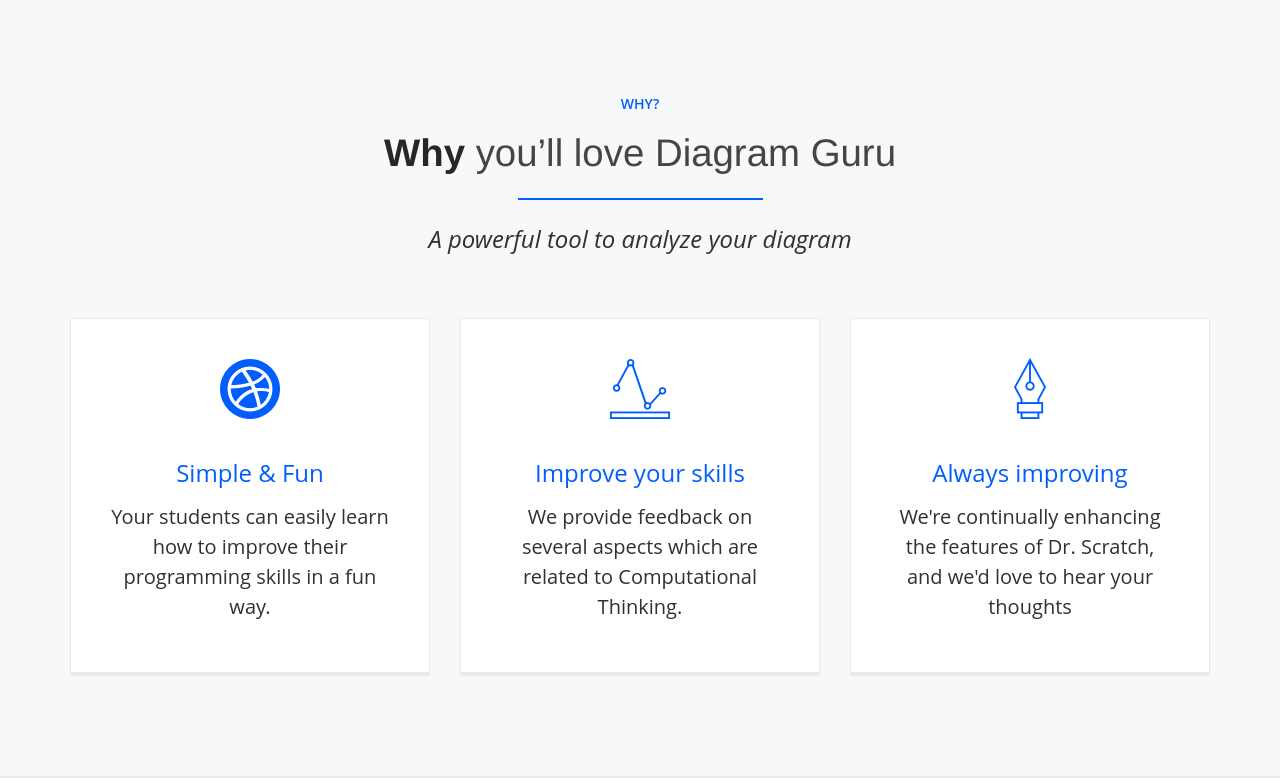
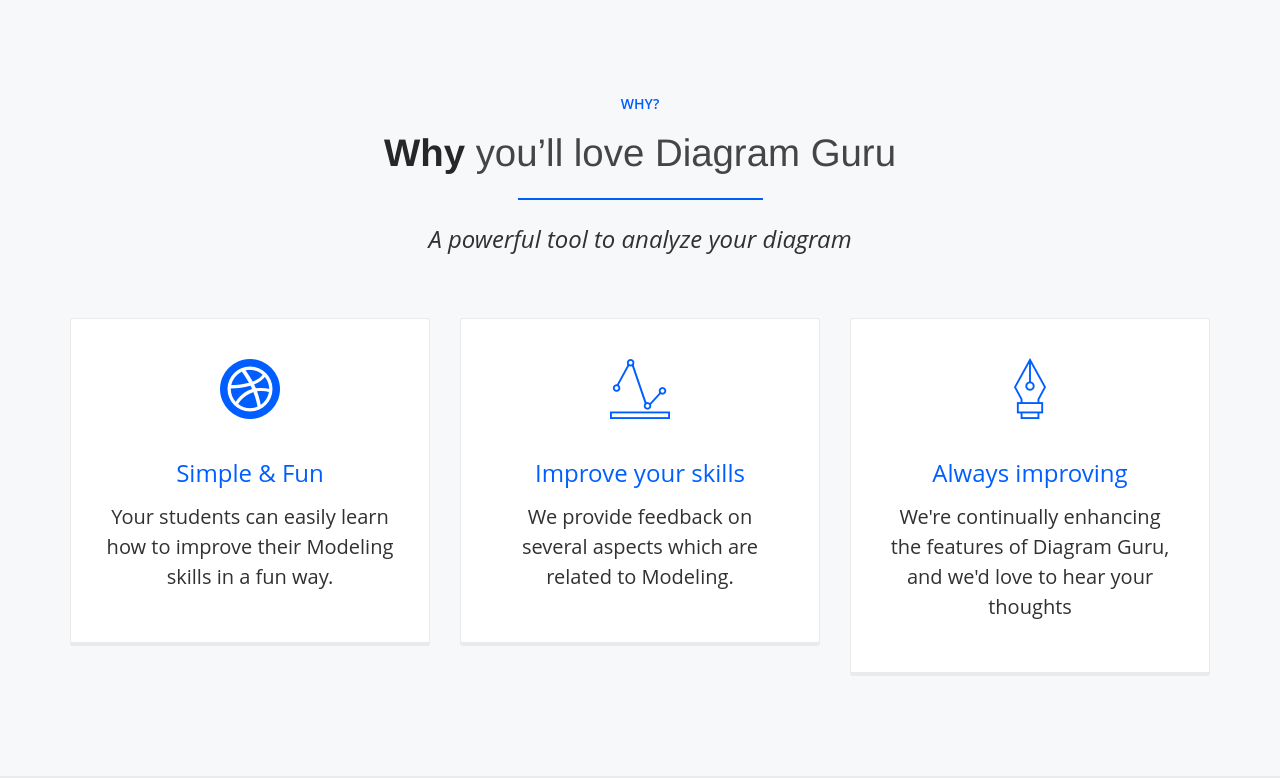
Before and after one commit to cdchushig/diagramGuru, a Django app: page / in a window 1280 px wide. Shown: the part 518-1296 px from the top of the page. Run offline with Django 3.2, Linux system fonts and the light colour scheme; parts of the project's set-up code (start-up, migrations or seed data) failed here and were passed over; some libraries are stand-ins or nearby versions.

Commit message:
Updated templates

```diff
--- a/app/templates/_how_diagram.html
+++ b/app/templates/_how_diagram.html
@@ -17,7 +17,6 @@
                 <br></br>
             </div>
                     <div class="js-video [vimeo, widescreen]">
-
                         <iframe src="http://player.vimeo.com/video/537202391" width="500" height="333" frameborder="0" allowfullscreen="" mozallowfullscreen="" webkitallowfullscreen=""></iframe>
                     </div>
                 </div>
@@ -32,10 +31,10 @@
                 <div class="colored-line-left">
                 </div>
                 <p class="text-left">
-                    <p><em>{% trans "There are two options to analyze a Scratch project with Dr. Scratch" %}</em></p>
-                    <img src="static/app/images/{% trans 'project.png' %}"></img>
+<!--                    <p><em>{% trans "There are two options to analyze a Scratch project with Dr. Scratch" %}</em></p>-->
+<!--                    <img src="static/app/images/{% trans 'project.png' %}"></img>-->
                 <p align=justify>
-                    {% trans "You can upload an sb2 file or just provide the project url, avoiding the need to previously download the project to your computer. By analyzing your projects with Dr. Scratch, you can easily check your Computational Thinking Score." %}
+                    {% trans "You can upload a .png, .jpg, .jpeg file from your computer. By analyzing your projects with Diagram Guru, you can easily check your Modeling skills." %}
                 </p>
                 </p>
                 <!-- FEATURE LIST -->
@@ -48,7 +47,7 @@
                           </p></li>
                           <li><p>
                             <span class="icon-basic-lightbulb colored-text"></span>
-                            {% trans "You receive feedback to improve your coding skills." %}
+                            {% trans "You receive feedback to improve your modeling skills." %}
                           <p></li>
                         </ul>
                     </div>
@@ -56,11 +55,11 @@
                       <ul class="feature-list text-left">
                         <li><p>
                           <span class="icon-basic-home colored-text"></span>
-                          {% trans "You can keep on improving your programming skills by yourself even from home." %}
+                          {% trans "You can keep on improving your modeling skills by yourself even from home." %}
                         <p></li>
                         <li><p>
                           <span class="icon-ecommerce-graph3 colored-text"></span>
-                          {% trans "You can track your progress through charts and stats." %}
+                          {% trans "You can track your progress through stats." %}
                         <p></li>
                       </ul>
                     </div>
--- a/app/templates/_why_diagram.html
+++ b/app/templates/_why_diagram.html
@@ -29,7 +29,7 @@
                     </div>
                     <h3 class="colored-text">{% trans "Simple & Fun" %}</h3>
                     <p>
-                        <h4>{% trans "Your students can easily learn how to improve their programming skills in a fun way." %}</h4>
+                        <h4>{% trans "Your students can easily learn how to improve their Modeling skills in a fun way." %}</h4>
                     </p>
                 </div>
             </div>
@@ -42,7 +42,7 @@
                     </div>
                     <h3 class="colored-text">{% trans "Improve your skills" %}</h3>
                     <p>
-                        <h4>{% trans "We provide feedback on several aspects which are related to Computational Thinking." %}</h4>
+                        <h4>{% trans "We provide feedback on several aspects which are related to Modeling." %}</h4>
                     </p>
                 </div>
             </div>
@@ -55,7 +55,7 @@
                     </div>
                     <h3 class="colored-text">{% trans "Always improving" %}</h3>
                     <p>
-                       <h4>{% trans "We're continually enhancing the features of Dr. Scratch, and we'd love to hear your thoughts" %}</h4>
+                       <h4>{% trans "We're continually enhancing the features of Diagram Guru, and we'd love to hear your thoughts" %}</h4>
                     </p>
                 </div>
             </div>
--- a/bpmn/templates/modeler.html
+++ b/bpmn/templates/modeler.html
@@ -67,9 +67,9 @@
 
     <div id="canvas"></div>
 
-    <button id="save-button">Save Diagram</button>
-    <button id="close-button">Close Diagram</button>
-    <button id="create-diagram-sync" >Create diagram</button>
+<!--    <button id="save-button">Save Diagram</button>-->
+<!--    <button id="close-button">Close Diagram</button>-->
+<!--    <button id="create-diagram-sync" >Create diagram</button>-->
 
     <form>
         {% csrf_token %}
```
